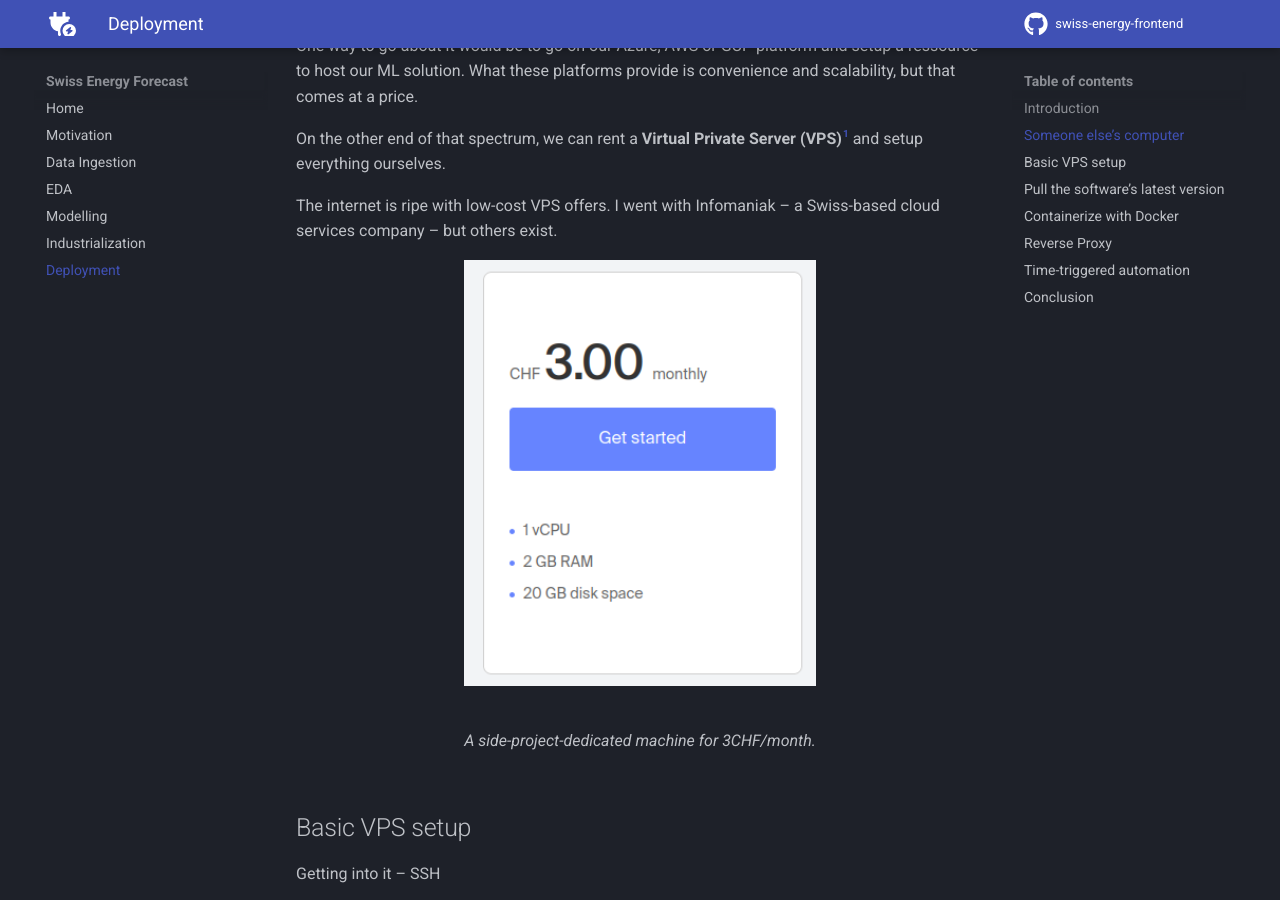
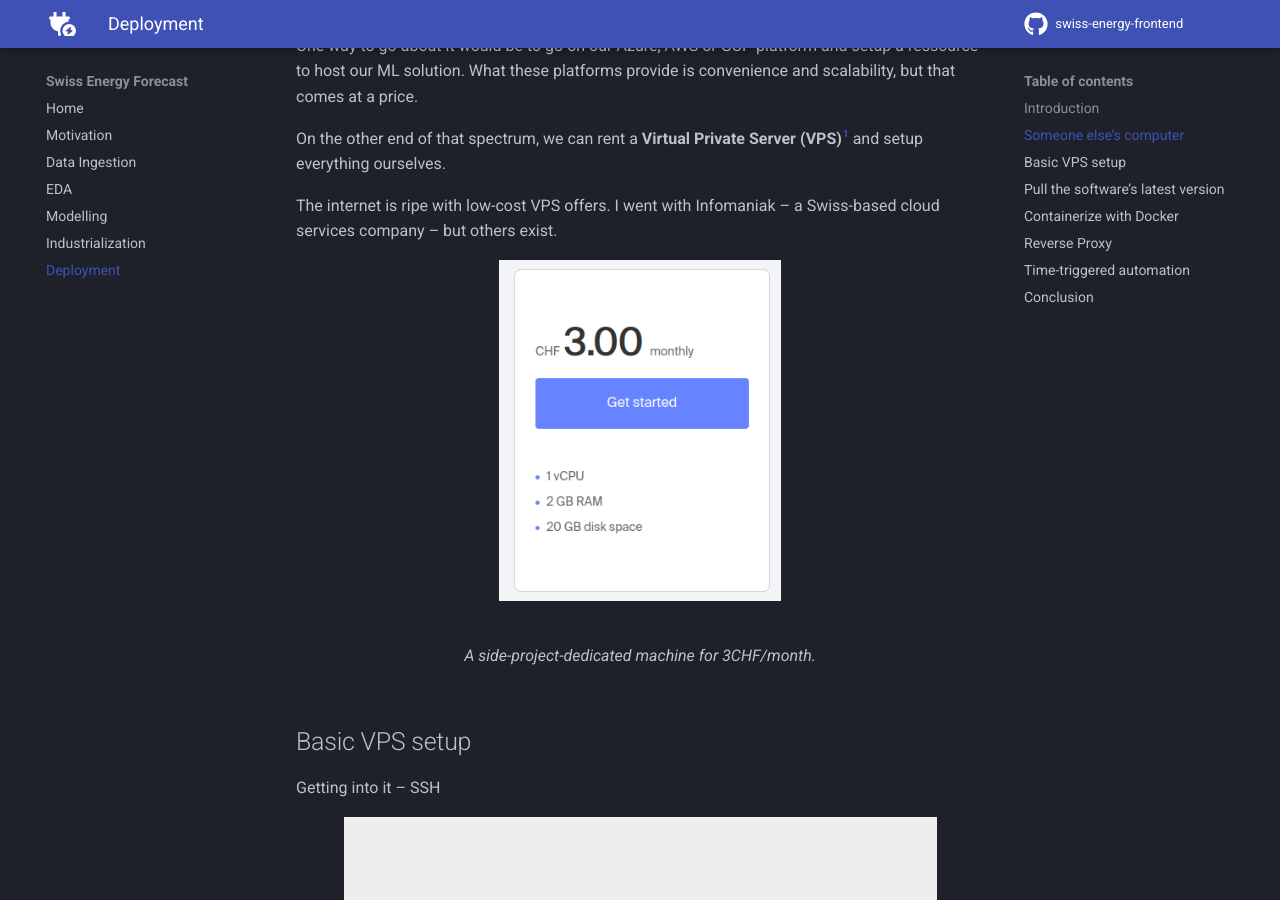
Before and after one commit to arthurgassner/swissenergy-frontend, an MkDocs documentation site: the page built from docs/deployment.md, in a window 1280 px wide and 900 px high, scrolled down 516 px. Built offline with MkDocs 1.6.1 and Material for MkDocs 9.7.7, drawn with Linux system fonts in a browser that asks for light colours; a script that is not in the unit is left out; comment, search, counter and statistics services are not loaded.

Commit message:
Update .md

```diff
--- a/docs/deployment.md
+++ b/docs/deployment.md
@@ -21,7 +21,7 @@ On the other end of that spectrum, we can rent a **Virtual Private Server (VPS)*
 The internet is ripe with low-cost VPS offers. I went with Infomaniak -- a Swiss-based cloud services company -- but others exist.
 
 <figure markdown="span">
-  ![Image title](assets/deployment/infomaniak.png){ width="100%" }
+  ![Image title](assets/deployment/infomaniak.png){ width="80%" }
   <figcaption>A side-project-dedicated machine for 3CHF/month.</figcaption>
 </figure>
 
```
